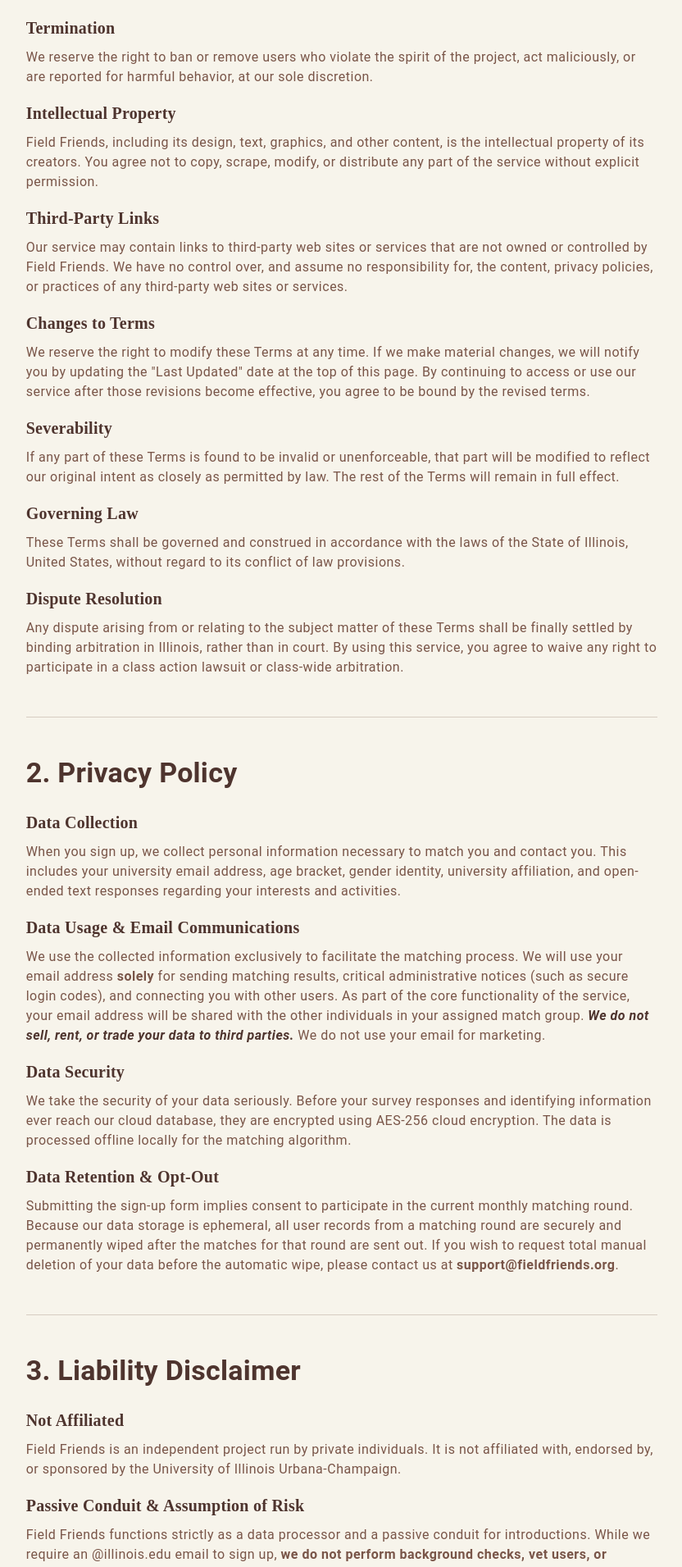
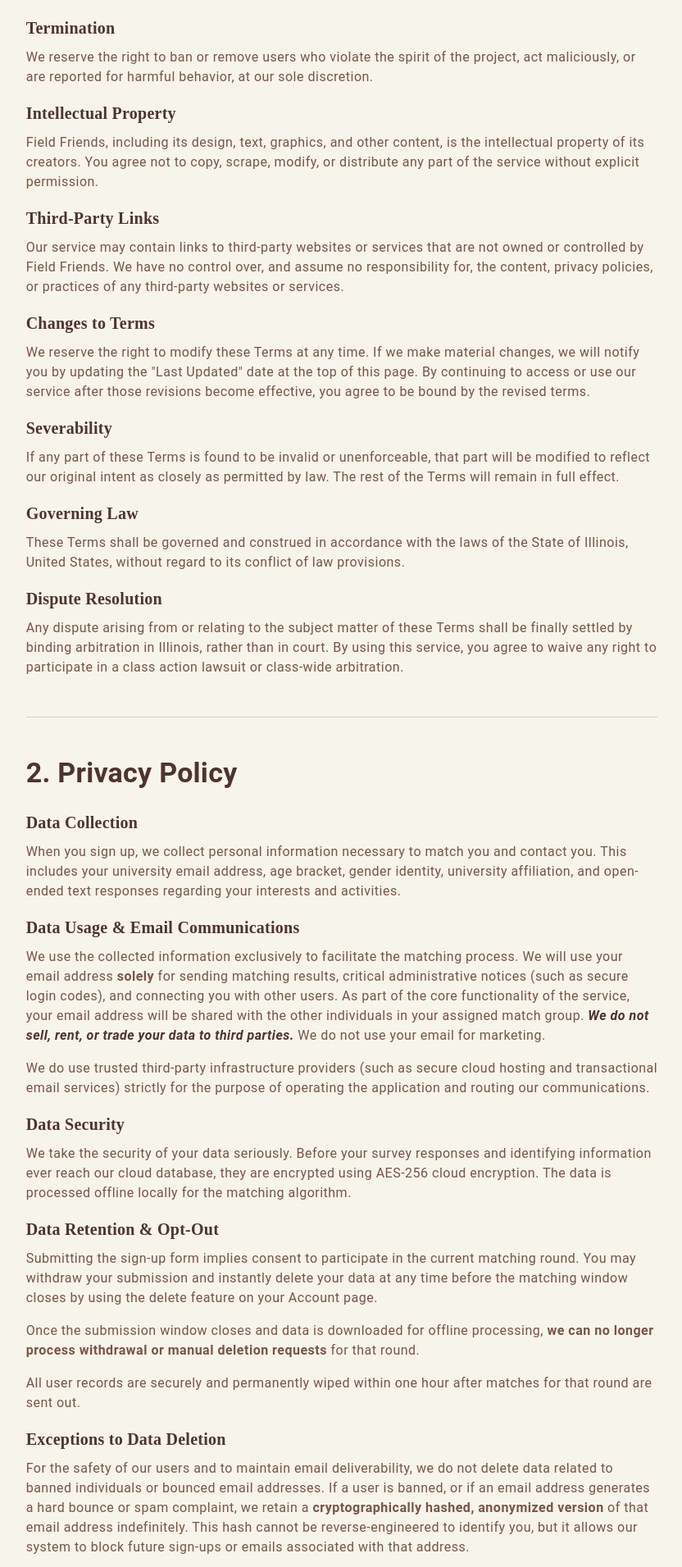
Before and after one commit to FieldFriends/field-friends-web, a Vue app: page /legal in a window 1280 px wide. Shown: the part 882-2793 px from the top of the page at 82% size, without its empty margins (223-1055 px from the left). Built offline with nearby package versions, Linux system fonts and the light colour scheme; no server answers; a small style sheet from the web is missing.

Commit message:
Update legal

```diff
--- a/src/pages/Legal.vue
+++ b/src/pages/Legal.vue
@@ -8,7 +8,7 @@
           </h1>
 
       <p class="text-body-1 text-secondary mb-12 page-text text-center font-italic">
-        Last Updated: March, 2026
+        Last Updated: April 2026
       </p>
 
       <section class="mb-12" aria-labelledby="tos-heading">
@@ -16,7 +16,7 @@
 
         <h3 class="text-h6 font-weight-bold mb-2 text-primary font-playfair">Eligibility</h3>
         <p class="text-body-1 text-secondary mb-4 page-text">
-          To use Field Friends, you must be 18 years of age or older and possess
+          To use Field Friends, you must be between 18 and 29 years of age and possess
           a valid <strong>@illinois.edu</strong> email address. By completing the
           sign-up process, you represent that you meet both conditions.
         </p>
@@ -56,10 +56,10 @@
 
         <h3 class="text-h6 font-weight-bold mb-2 text-primary font-playfair">Third-Party Links</h3>
         <p class="text-body-1 text-secondary mb-4 page-text">
-          Our service may contain links to third-party web sites or services that are
+          Our service may contain links to third-party websites or services that are
           not owned or controlled by Field Friends. We have no control over, and assume
           no responsibility for, the content, privacy policies, or practices of any
-          third-party web sites or services.
+          third-party websites or services.
         </p>
 
         <h3 class="text-h6 font-weight-bold mb-2 text-primary font-playfair">Changes to Terms</h3>
@@ -110,6 +110,9 @@
           <strong class="text-primary font-italic">We do not sell, rent, or trade your data to third parties.</strong> We do not use your
           email for marketing.
         </p>
+        <p class="text-body-1 text-secondary mb-4 page-text">
+          We do use trusted third-party infrastructure providers (such as secure cloud hosting and transactional email services) strictly for the purpose of operating the application and routing our communications.
+        </p>
 
         <h3 class="text-h6 font-weight-bold mb-2 text-primary font-playfair">Data Security</h3>
         <p class="text-body-1 text-secondary mb-4 page-text">
@@ -119,13 +122,24 @@
           matching algorithm.
         </p>
 
-        <h3 class="text-h6 font-weight-bold mb-2 text-primary font-playfair">Data Retention & Opt-Out</h3>
+        <h3 class="text-h6 font-weight-bold mb-2 text-primary font-playfair">
+          Data Retention & Opt-Out
+        </h3>
         <p class="text-body-1 text-secondary mb-4 page-text">
-          Submitting the sign-up form implies consent to participate in the current
-          monthly matching round. Because our data storage is ephemeral, all user records
-          from a matching round are securely and permanently wiped after the matches for
-          that round are sent out. If you wish to request total manual deletion of your
-          data before the automatic wipe, please contact us at <strong>support@fieldfriends.org</strong>.
+          Submitting the sign-up form implies consent to participate in the current matching round. You may withdraw your submission and instantly delete your data at any time before the matching window closes by using the delete feature on your Account page.
+        </p>
+        <p class="text-body-1 text-secondary mb-4 page-text">
+          Once the submission window closes and data is downloaded for offline processing, <strong>we can no longer process withdrawal or manual deletion requests</strong> for that round.
+        </p>
+        <p class="text-body-1 text-secondary mb-4 page-text">
+          All user records are securely and permanently wiped within one hour after matches for that round are sent out.
+        </p>
+
+        <h3 class="text-h6 font-weight-bold mb-2 text-primary font-playfair">
+          Exceptions to Data Deletion
+        </h3>
+        <p class="text-body-1 text-secondary mb-4 page-text">
+          For the safety of our users and to maintain email deliverability, we do not delete data related to banned individuals or bounced email addresses. If a user is banned, or if an email address generates a hard bounce or spam complaint, we retain a <strong>cryptographically hashed, anonymized version</strong> of that email address indefinitely. This hash cannot be reverse-engineered to identify you, but it allows our system to block future sign-ups or emails associated with that address.
         </p>
       </section>
 
@@ -147,6 +161,9 @@
           the safety of any individual.</strong> Users assume all risks associated with meeting their matches.
           We strongly advise using common sense: meet in public places, trust your instincts,
           and prioritize your safety.
+        </p>
+        <p class="text-body-1 text-secondary mb-4 page-text">
+          Furthermore, we rely on user-provided information for age and affiliation eligibility; we are not liable for individuals who falsify their identity, age, or other form responses to gain access to the service.
         </p>
 
         <h3 class="text-h6 font-weight-bold mb-2 text-primary font-playfair">No Warranty</h3>
--- a/src/pages/SignUpForm.vue
+++ b/src/pages/SignUpForm.vue
@@ -216,15 +216,34 @@
             >
               <template v-slot:label>
                 <div>
-                  I agree to the
-                  <router-link to="/legal#tos-heading" class="ms-1 text-primary text-decoration-none font-weight-bold align-center" target="_blank">
-                    full Terms of Service
+                  I agree to the full
+                  <router-link
+                    to="/legal#tos-heading"
+                    class="ms-1 text-primary text-decoration-none font-weight-bold align-center"
+                    target="_blank"
+                    @click.stop
+                  >
+                    Terms of Service
                     <v-icon
                       icon="mdi-open-in-new"
                       size="x-small"
                       class="ms-1"
                     />
                   </router-link>
+                  and
+                  <router-link
+                    to="/legal#privacy-heading"
+                    class="ms-1 text-primary text-decoration-none font-weight-bold"
+                    target="_blank"
+                    @click.stop
+                  >
+                    Privacy Policy
+                    <v-icon
+                      icon="mdi-open-in-new"
+                      size="x-small"
+                      class="ms-1"
+                    />
+                  </router-link>.
                 </div>
               </template>
             </v-checkbox>
```
